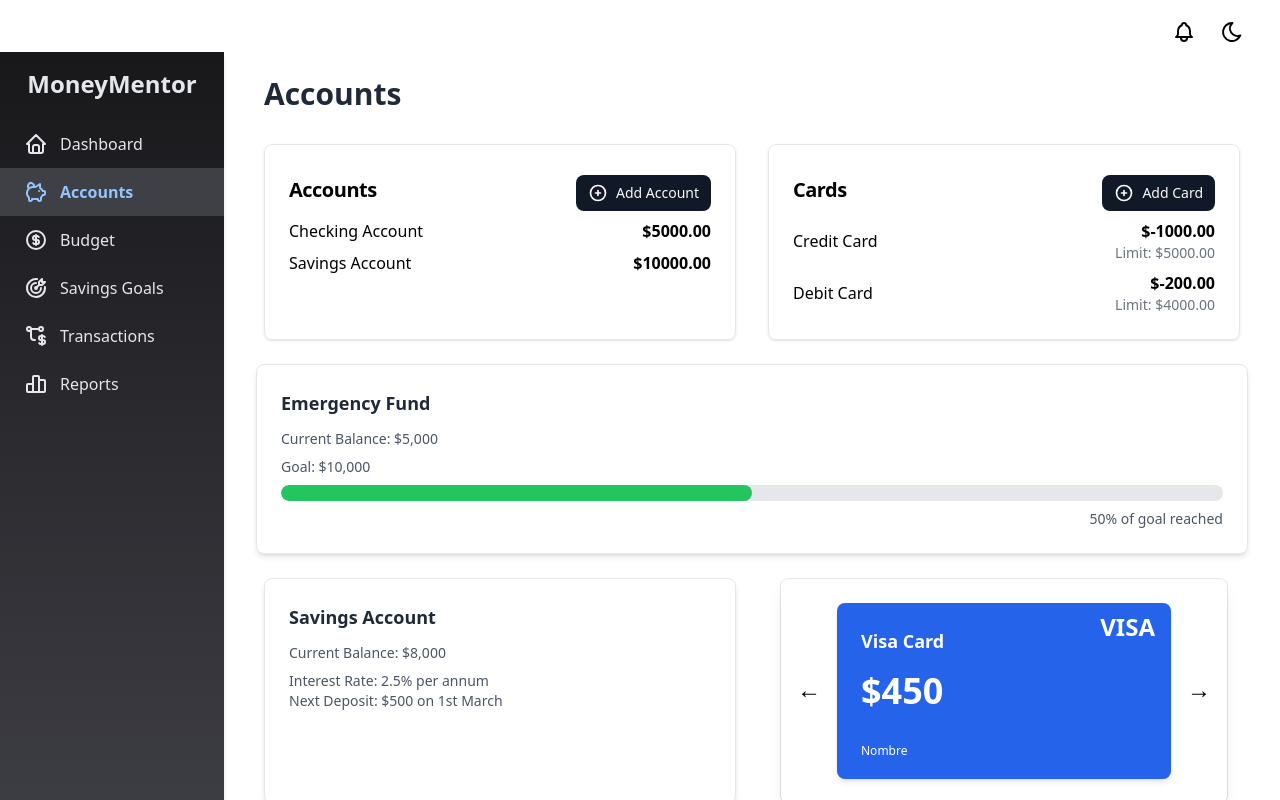
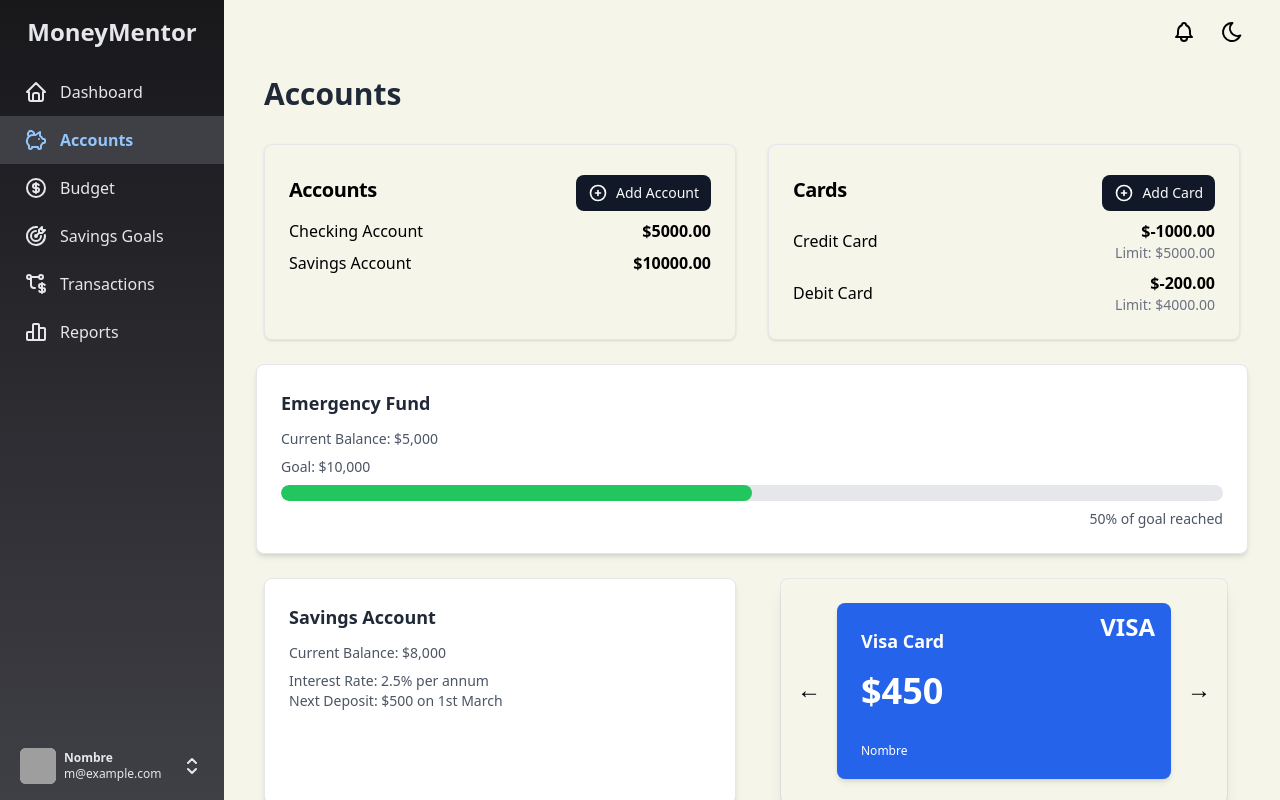
Before and after one commit to ChriisLM/MoneyMentor, a React (Vite) app: page /accounts in a window 1280 px wide. Built offline with nearby package versions, Linux system fonts and the light colour scheme; grey boxes are pictures that could not be loaded.

Commit message:
style: Add styles for background in dark mode

```diff
--- a/src/Layout/Layout.tsx
+++ b/src/Layout/Layout.tsx
@@ -5,10 +5,10 @@ import { SideBar } from "../components/SideBar";
 export function Layout() {
   return (
     <main className="h-screen flex flex-col">
-      <Header />
       <section className="flex flex-grow overflow-hidden">
         <SideBar />
-        <div className="flex-grow overflow-y-auto">
+        <div className="flex-grow overflow-y-auto bg-[#f5f5ea] dark:bg-zinc-800">
+          <Header />
           <Outlet />
         </div>
       </section>
```
